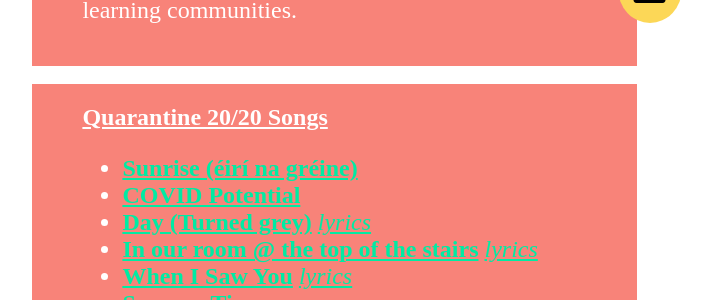
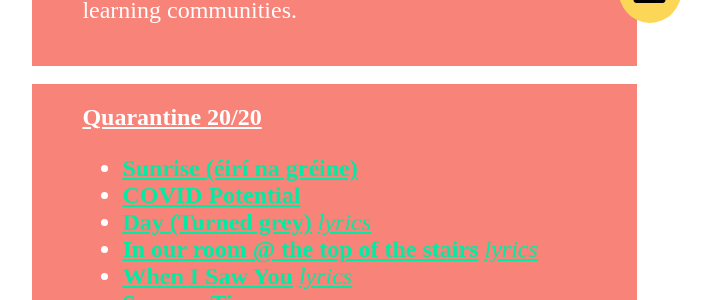
Before and after one commit to hexdump/lizarae.me, a Jekyll site: the page built from index.md, in a window 1280 px wide. Shown: the part 238-538 px from the top of the page, without its empty margins (232-945 px from the left). Built offline with Jekyll 4.4.1, drawn with Linux system fonts in a browser that asks for light colours; some web fonts are replaced.

Commit message:
Update index.md

```diff
--- a/index.md
+++ b/index.md
@@ -9,7 +9,7 @@ icon1: fa fa-envelope-open
 link1: mailto:beth@tecalliance.org
 ---
 
-# Quarantine 20/20 Songs
+# Quarantine 20/20
 
 * [**Sunrise (éirí na gréine)**](http://lizarae.me/assets/1%20Sunrise%20(éir%C3%AD%20na%20gréine)%20-%207_7_20%20-%20Liza%20Rae.mp3)
 * [**COVID Potential**](http://lizarae.me/assets/2%20COVID%20Potential%20-%206_12%20-%20Liza%20Rae.mp3)
```
